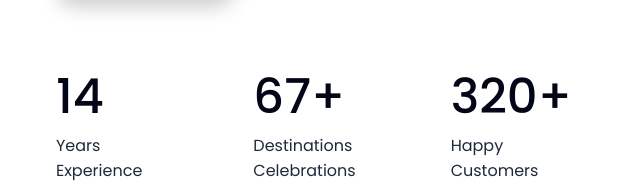
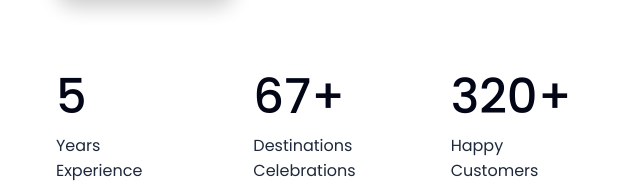
Before and after one commit to TshegoR24/Travel-Website, a plain HTML site: page index.html in a window 1280 px wide. Shown: the part 2745-2928 px from the top of the page, 0-640 px from the left. Drawn offline with nearby package versions, Linux system fonts and the light colour scheme.

Commit message:
Third commit

```diff
--- a/index.html
+++ b/index.html
@@ -261,7 +261,7 @@
         </div>
         <div class="explore__grid">
           <div>
-            <h4>14</h4>
+            <h4>5</h4>
             <p>Years<br />Experience</p>
           </div>
           <div>
```
Also changed, not shown: screenshots/2025-01-15 (2).png (added), screenshots/2025-01-15 (3).png (added), screenshots/Screenshot (151).png (added), screenshots/Screenshot (152).png (added), screenshots/Screenshot (153).png (added), 1 other file.
